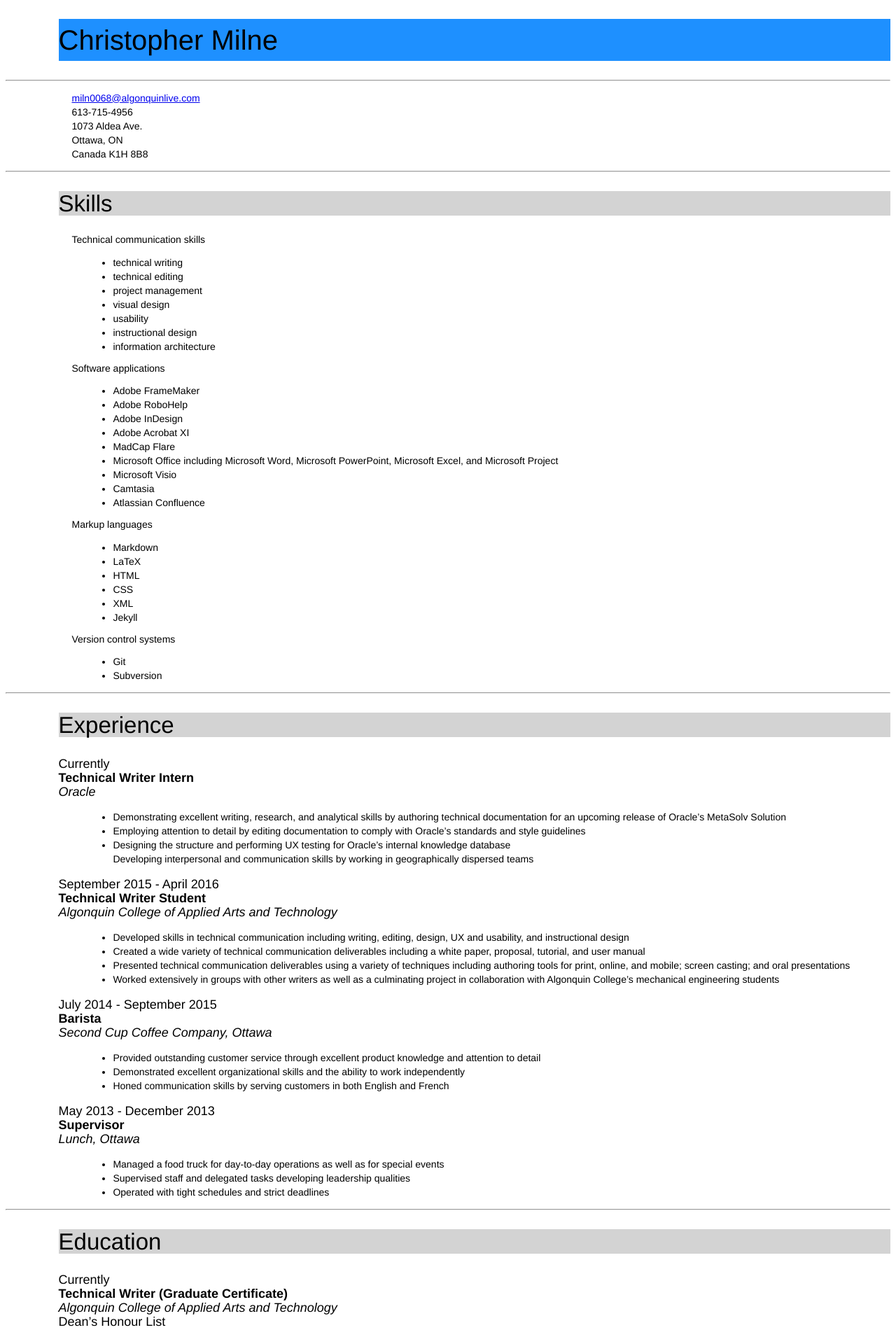
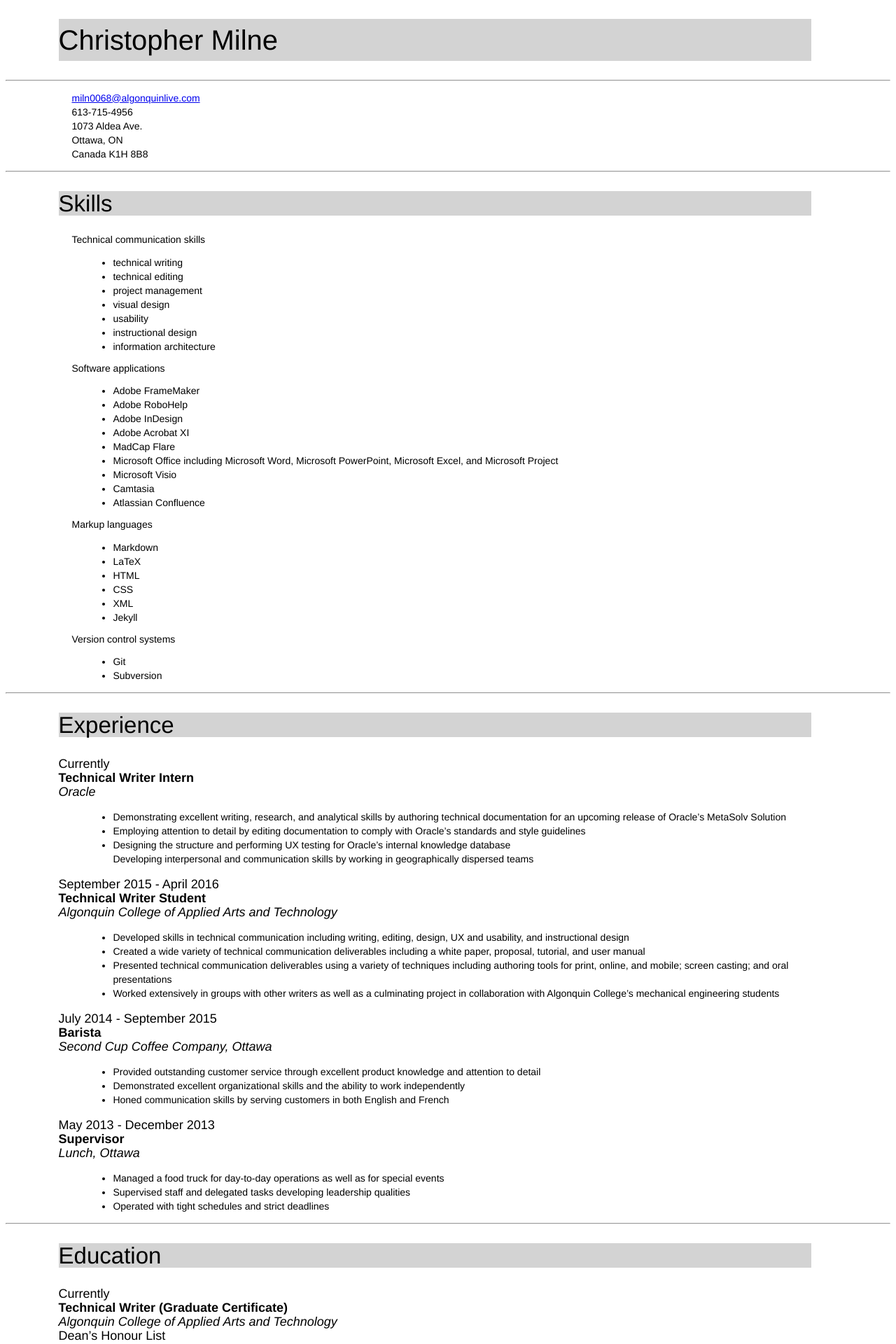
Before and after one commit to chris-milne/chris-milne.github.io, a Jekyll site: the page built from index.html, in a window 1280 px wide. Shown: the top 1920 px of the page at 70% size. Built offline with Jekyll 4.4.1, drawn with Linux system fonts in a browser that asks for light colours.

Commit message:
Update main.css

```diff
--- a/css/main.css
+++ b/css/main.css
@@ -6,8 +6,8 @@ h1 {
 	font-weight: 200;
 	line-height: 60px;
 	margin-left: 2cm;
-	marging-right: 3cm;
-	background-color: #1e90ff;
+	margin-right: 3cm;
+	background-color: lightgrey;
 }
 h2 {
 	font-family: "Avenir Next", Helvetica, sans-serif;
@@ -17,7 +17,7 @@ h2 {
 	font-weight: 250;
 	line-height: 35px;
 	margin-left: 2cm;
-	marging-right: 3cm;
+	margin-right: 3cm;
 	background-color: lightgrey;
 }
 ul {
@@ -28,7 +28,7 @@ ul {
 	font-weight: 350;
 	line-height: 20px;
 	margin-left: 3cm;
-	marging-right: 3cm;
+	margin-right: 3cm;
 }
 h3 {
 	font-family: "Avenir Next", Helvetica, sans-serif;
@@ -38,7 +38,7 @@ h3 {
 	font-weight: 350;
 	line-height: 15.4px;
 	margin-left: 2.5cm;
-	marging-right: 3cm;
+	margin-right: 3cm;
 }
 p {
 	font-family: "Avenir Next", Helvetica, sans-serif;
@@ -48,7 +48,7 @@ p {
 	font-weight: 300;
 	line-height: 20px;
 	margin-left: 2.5cm;
-	marging-right: 3cm;
+	margin-right: 3cm;
 }
 dt {
 	font-family: "Avenir Next", Helvetica, sans-serif;
@@ -58,7 +58,7 @@ dt {
 	font-weight: 300;
 	line-height: 20px;
 	margin-left: 2cm;
-	marging-right: 3cm;
+	margin-right: 3cm;
 }
 dd {
 	font-family: "Avenir Next", Helvetica, sans-serif;
@@ -68,7 +68,7 @@ dd {
 	font-weight: 300;
 	line-height: 20px;
 	margin-left: 2cm;
-	marging-right: 3cm;
+	margin-right: 3cm;
 }
 blockquote {
 	font-family: "Avenir Next";
@@ -78,7 +78,7 @@ blockquote {
 	font-weight: 400;
 	line-height: 30px;
 	margin-left: 2cm;
-	marging-right: 2cm;
+	margin-right: 2cm;
 }
 pre {
 	font-family: "Avenir Next";
@@ -88,5 +88,5 @@ pre {
 	font-weight: 400;
 	line-height: 18.5667px;
 	margin-left: 2cm;
-	marging-right: 2cm;
+	margin-right: 2cm;
 }
```
